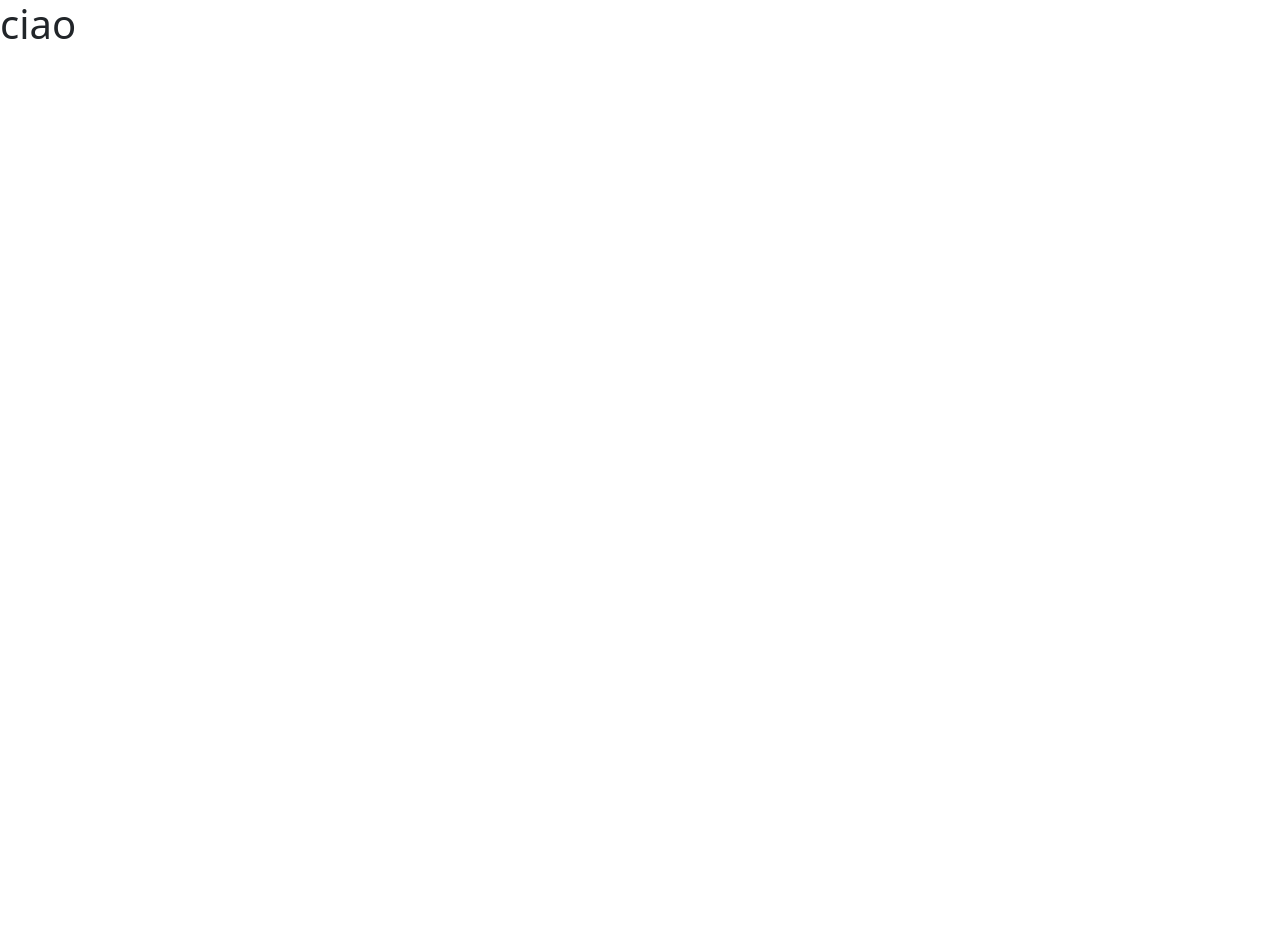
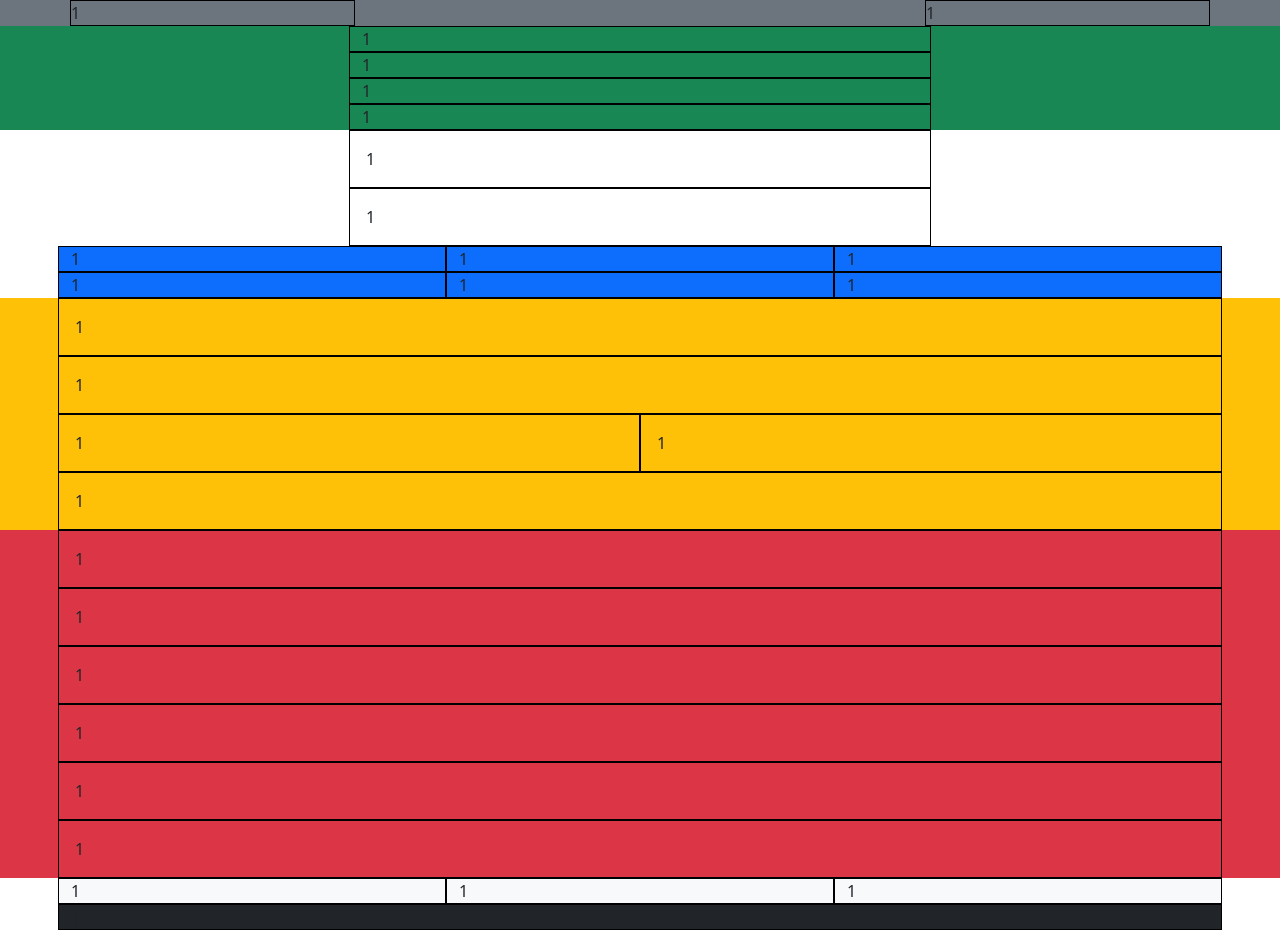
Before and after one commit to matteo9723/html-css-bootstrap-freelancer, a plain HTML site: page index.html in a window 1280 px wide. Before the commit the page ends 800 px from the top, so only its background shows below. Drawn offline with nearby package versions, Linux system fonts and the light colour scheme.

Commit message:
struttura completata

```diff
--- a/css/style.css
+++ b/css/style.css
@@ -0,0 +1,15 @@
+*{
+  box-sizing: border-box;
+}
+
+[class*="col-"]{
+  border: 1px solid black;
+}
+
+.image{
+  height: 100px;
+  width: 100%;
+  background-color: blueviolet;
+  border-radius: 150px;
+  margin-top: 20px;
+}
--- a/index.html
+++ b/index.html
@@ -5,10 +5,90 @@
   <meta http-equiv="X-UA-Compatible" content="IE=edge">
   <meta name="viewport" content="width=device-width, initial-scale=1.0">
   <link href="https://cdn.jsdelivr.net/npm/bootstrap@5.1.3/dist/css/bootstrap.min.css" rel="stylesheet" integrity="sha384-1BmE4kWBq78iYhFldvKuhfTAU6auU8tT94WrHftjDbrCEXSU1oBoqyl2QvZ6jIW3" crossorigin="anonymous">
+  <link rel="stylesheet" href="css/style.css">
   <title>Document</title>
 </head>
 <body>
-  <h1>ciao</h1>
+
+    <nav class="bg-secondary">
+      <div class="container gx-0">
+        <div class="row justify-content-between gx-0 ">
+          <div class="col-3">1</div>
+          <div class="col-3">1</div>
+        </div>
+      </div>
+    </nav>
+    <header class="bg-success">
+      <div class="container gx-0">
+        <div class="row flex-column align-content-center ">
+          <div class="col-6">1</div>
+          <div class="col-6">1</div>
+          <div class="col-6">1</div>
+          <div class="col-6">1</div>
+        </div>
+      </div>
+    </header>
+    <main>
+      <div class="container gx-0">
+        <div class="row flex-column align-content-center ">
+          <div class="col-6 p-3">1</div>
+          <div class="col-6 p-3">1</div>
+        </div>
+        <div class="row">
+          <div class="col-12 col-md-6 col-lg-4 bg-primary ">1</div>
+          <div class="col-12 col-md-6 col-lg-4 bg-primary ">1</div>
+          <div class="col-12 col-md-6 col-lg-4 bg-primary ">1</div>
+          <div class="col-12 col-md-6 col-lg-4 bg-primary ">1</div>
+          <div class="col-12 col-md-6 col-lg-4 bg-primary ">1</div>
+          <div class="col-12 col-md-6 col-lg-4 bg-primary ">1</div>
+
+        </div>
+
+
+      </div>
+
+      <div class="about bg-warning">
+        <div class="container gx-0">
+          <div class="row  align-content-center ">
+            <div class="col-12 p-3 col-md-12">1</div>
+            <div class="col-12 p-3 col-md-12">1</div>
+            <div class="col-12 p-3 col-md-6">1</div>
+            <div class="col-12 p-3 col-md-6">1</div>
+            <div class="col-12 p-3 col-md-12">1</div>
+          </div>
+        </div>
+      </div>
+
+      <div class="about bg-danger">
+        <div class="container gx-0">
+          <div class="row   ">
+            <div class="col-12 p-3">1</div>
+            <div class="col-12 p-3">1</div>
+            <div class="col-12 p-3">1</div>
+            <div class="col-12 p-3">1</div>
+            <div class="col-12 p-3">1</div>
+            <div class="col-12 p-3">1</div>
+          </div>
+        </div>
+      </div>
+
+
+
+    </main>
+    <footer>
+      <div class="container gx-0">
+        <div class="row bg-light">
+          <div class="col-12 col-lg-4">1</div>
+          <div class="col-12 col-lg-4">1</div>
+          <div class="col-12 col-lg-4">1</div>
+        </div>
+        <div class="row bg-dark">
+          <div class="col-12 ">1</div>
+        </div>
+      </div>
+    </footer>
+  </div>
+
 
 </body>
 </html>
```
